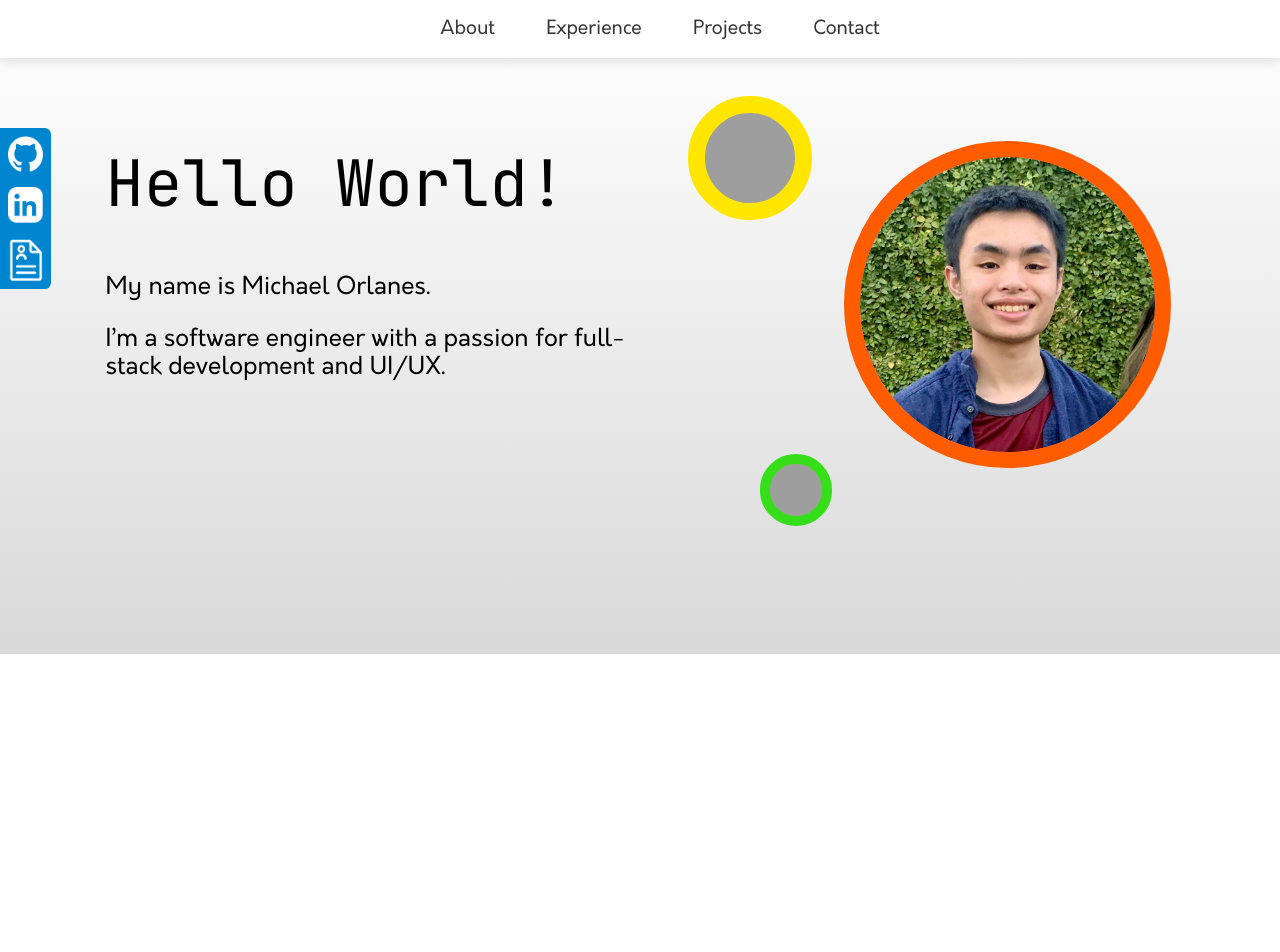
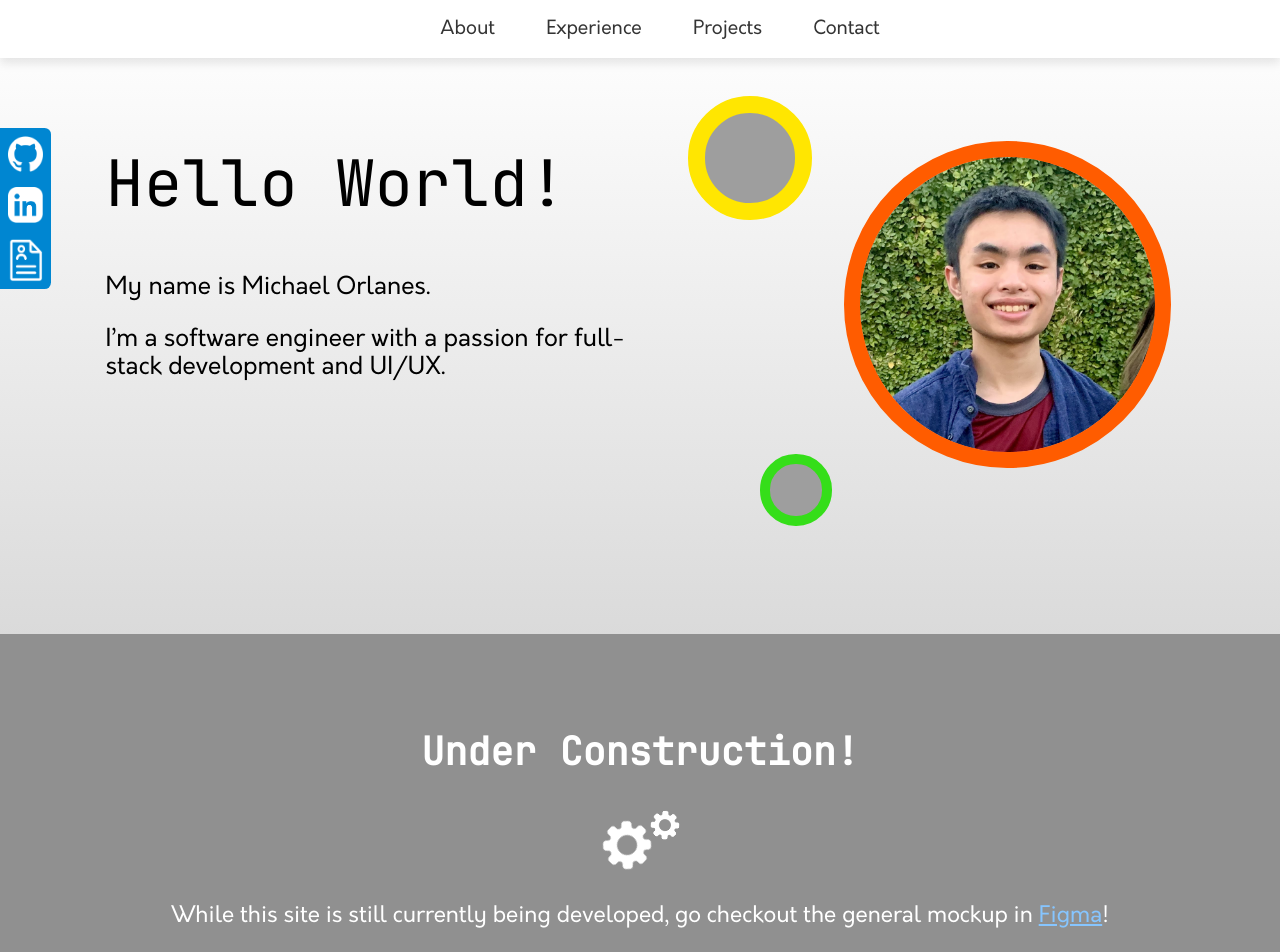
Before and after one commit to sinizano77/portfoliov2, a React (Create React App) app: page / in a window 1280 px wide. Shown: the top 952 px of the page. Before the commit the page ends 800 px from the top, so only its background shows below. Built offline with nearby package versions, Linux system fonts and the light colour scheme; grey boxes are pictures that could not be loaded.

Commit message:
temp under construction section

```diff
--- a/src/App.tsx
+++ b/src/App.tsx
@@ -2,6 +2,7 @@ import React from "react";
 import Hero from "./components/Hero/hero";
 import Navbar from "./components/Navbar/navbar";
 import Sidebar from "./components/Sidebar/sidebar";
+import UnderConstruction from "./components/UnderConstruction/underConstruction";
 import { BrowserRouter } from "react-router-dom";
 import { GlobalStyle } from "./global/GlobalStyle";
 
@@ -13,6 +14,7 @@ function App() {
         <Navbar />
         <Sidebar />
         <Hero />
+        <UnderConstruction />
       </BrowserRouter>
     </>
   );
--- /dev/null
+++ b/src/components/UnderConstruction/constructionDb.tsx
@@ -0,0 +1,8 @@
+import gearIcon from "../../assets/icons/gear_icon.png";
+
+export const constructionData = {
+    title: "Under Construction!",
+    text: "While this site is still currently being developed, go checkout the general mockup in ",
+    gearIcon: gearIcon,
+    figma: "https://www.figma.com/proto/ClWCptgmh6z1MHClSwnEQQ/Personal-Website?page-id=0%3A1&node-id=1-2&viewport=264%2C321%2C0.43&t=TRmYn7ACdQ6TR4rV-1&scaling=scale-down-width&content-scaling=fixed"
+}
--- /dev/null
+++ b/src/components/UnderConstruction/underConstruction.tsx
@@ -0,0 +1,102 @@
+import * as React from "react";
+import styled from "styled-components";
+import { theme } from "../../global/theme";
+import { constructionData } from "./constructionDb";
+import useMediaQuery from "../../hooks/useMediaQuery";
+
+interface GearProps {
+    margin: string;
+    size: string;
+    rotationDirection: string;
+};
+
+const StyledGear = styled.img<GearProps>`
+    max-width: ${(props) => props.size};
+    margin: ${(props) => props.margin};
+    animation: spin 5s linear 0s infinite ${(props) => props.rotationDirection};
+
+    @keyframes spin {
+        100% {
+            transform:rotate(360deg);
+        }
+    }
+`;
+
+const StyledUnderConstruction = styled.section`
+    display: flex;
+    flex-direction: column;
+    justify-content: center;
+    align-items: center;
+    position: relative;
+    width: 100%;
+    background-color: #909090;
+    color: white;
+    padding: 5vw 0 6vw 0;
+
+    h2 {
+        font-family: "JetBrainsMono";
+        @media (${theme.breakpoints.xs}) {
+            font-size: 7vw;
+        }
+
+        @media (${theme.breakpoints.md}) {
+            font-size: 3vw;
+        }
+    }
+
+    p {
+        font-family: "Orkney";
+        padding: 0 10vw;
+        text-align: center;
+        @media (${theme.breakpoints.xs}) {
+            font-size: 4.5vw;
+        }
+
+        @media (${theme.breakpoints.md}) {
+            font-size: 1.75vw;
+
+        }
+    }
+
+    a:link,
+    a:visited,
+    a:active {
+        color: #86C5FF;
+    }
+`;
+
+function UnderConstruction() {
+    const isMobile = useMediaQuery(`(${theme.breakpoints.md})`);
+
+    return (
+      <StyledUnderConstruction>
+        <h2>{constructionData.title}</h2>
+        <div>
+            <StyledGear
+                size={isMobile ? "5vw" : "20vw"}
+                margin="auto"
+                rotationDirection="normal"
+                src={constructionData.gearIcon}
+                alt="spinning gear icon"
+            />
+            <StyledGear
+                size={isMobile ? "3vw" : "12vw"}
+                margin={isMobile ? "0 0 2.5vw -1vw" : "0 0 10vw -4vw"}
+                rotationDirection="reverse"
+                src={constructionData.gearIcon}
+                alt="spinning gear icon"
+            />
+        </div>
+        <p>{constructionData.text}
+            <a href={constructionData.figma}
+            target="_blank"
+            rel="external">
+                Figma
+            </a>
+            !
+        </p>
+      </StyledUnderConstruction>
+    );
+}
+
+export default UnderConstruction;
```
Also changed, not shown: src/assets/icons/gear_icon.png (added).
